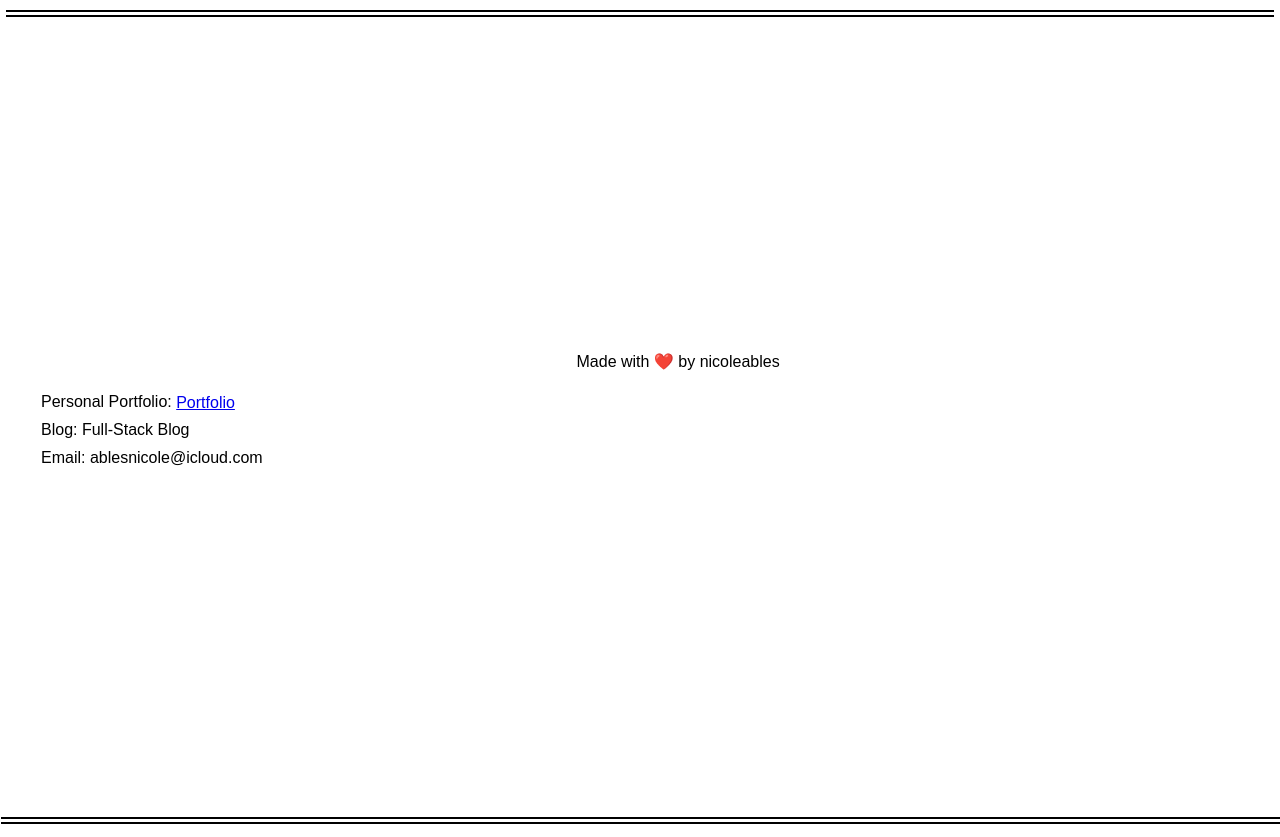
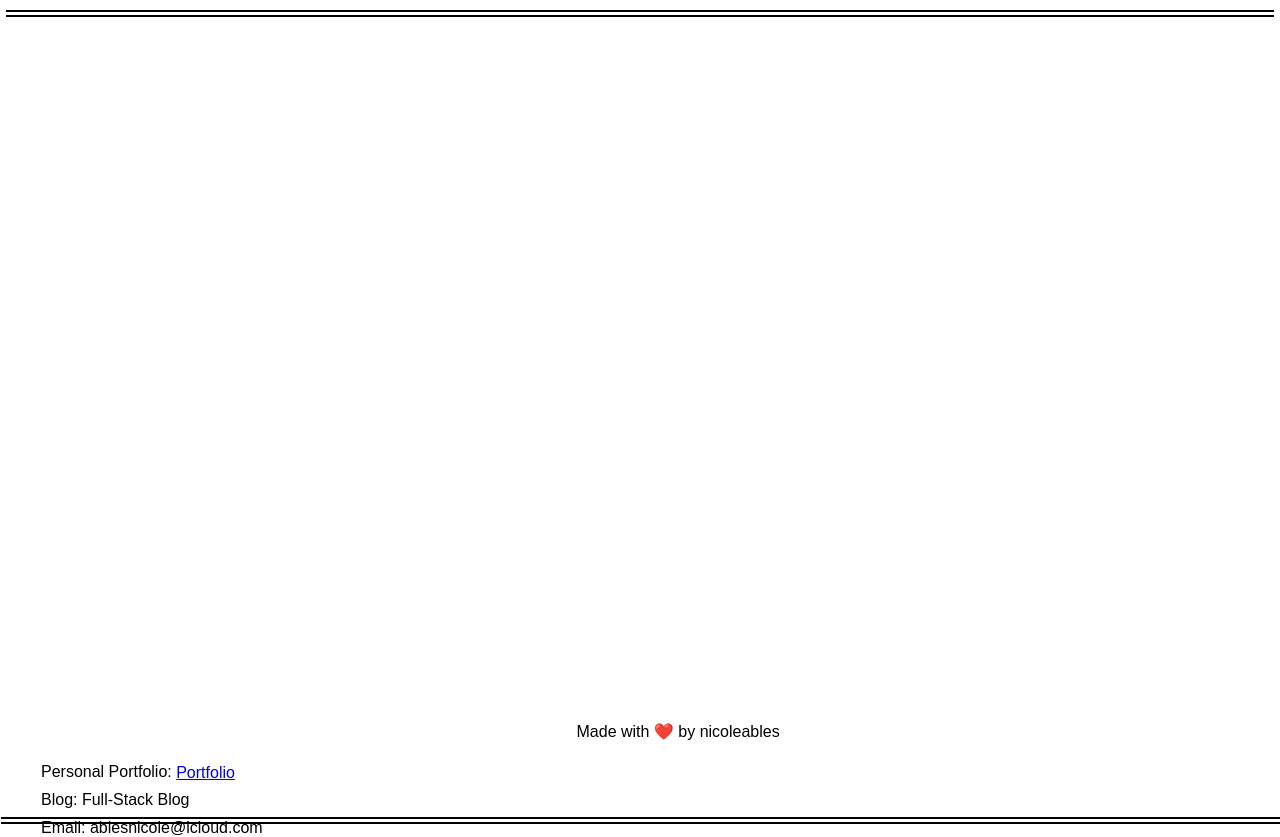
Before and after one commit to nicoleables/Personal-Blog, a plain HTML site: page blog.html in a window 1280 px wide. Shown: the part 56-893 px from the top of the page. Drawn offline with Linux system fonts and the light colour scheme.

Commit message:
Update blog.css

```diff
--- a/assets/css/blog.css
+++ b/assets/css/blog.css
@@ -60,7 +60,7 @@ li {
 
 footer {
     position: relative;
-    top: 30px;
+    top: 400px;
     display: table;
     width: 80%;
 }
```
